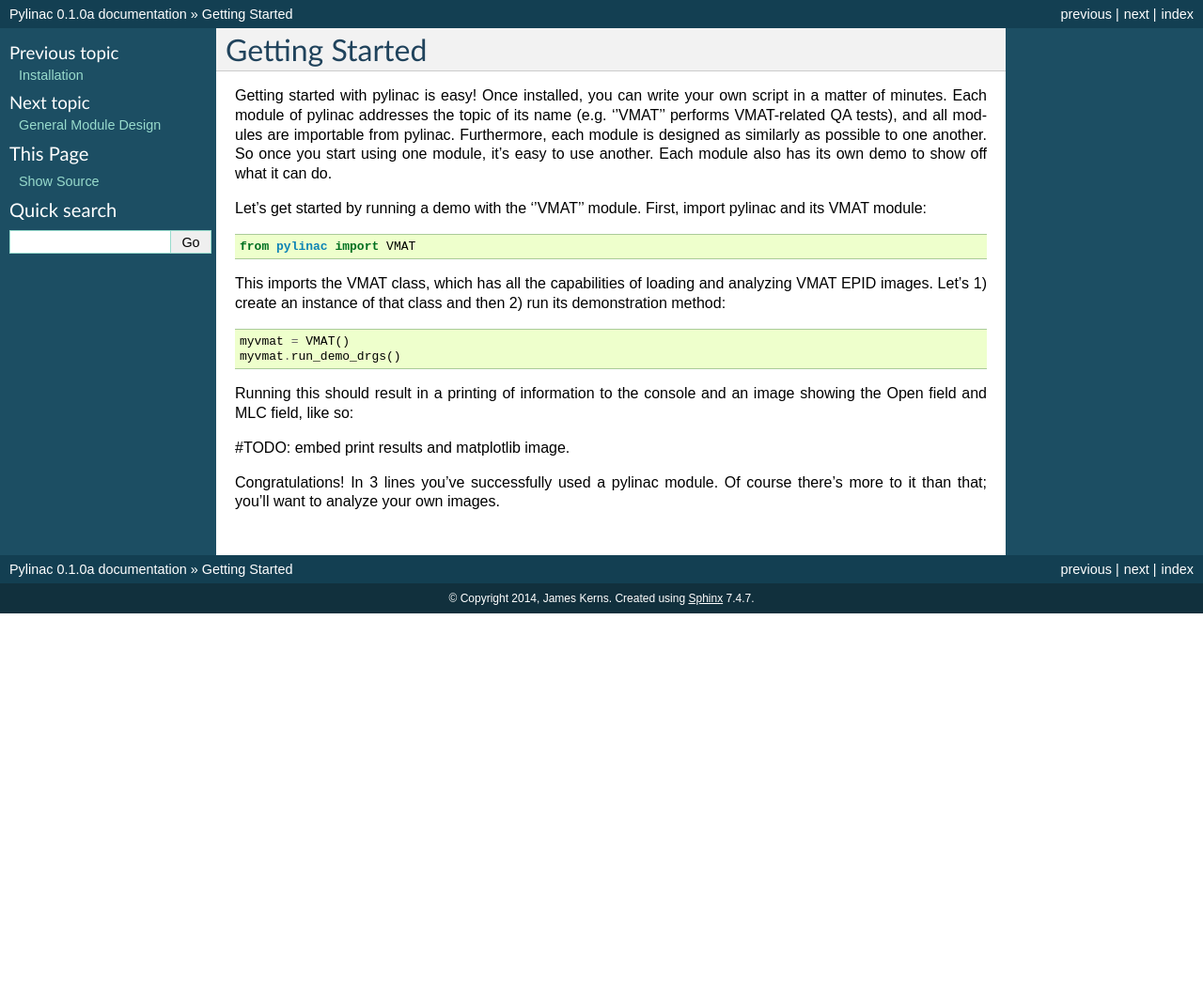
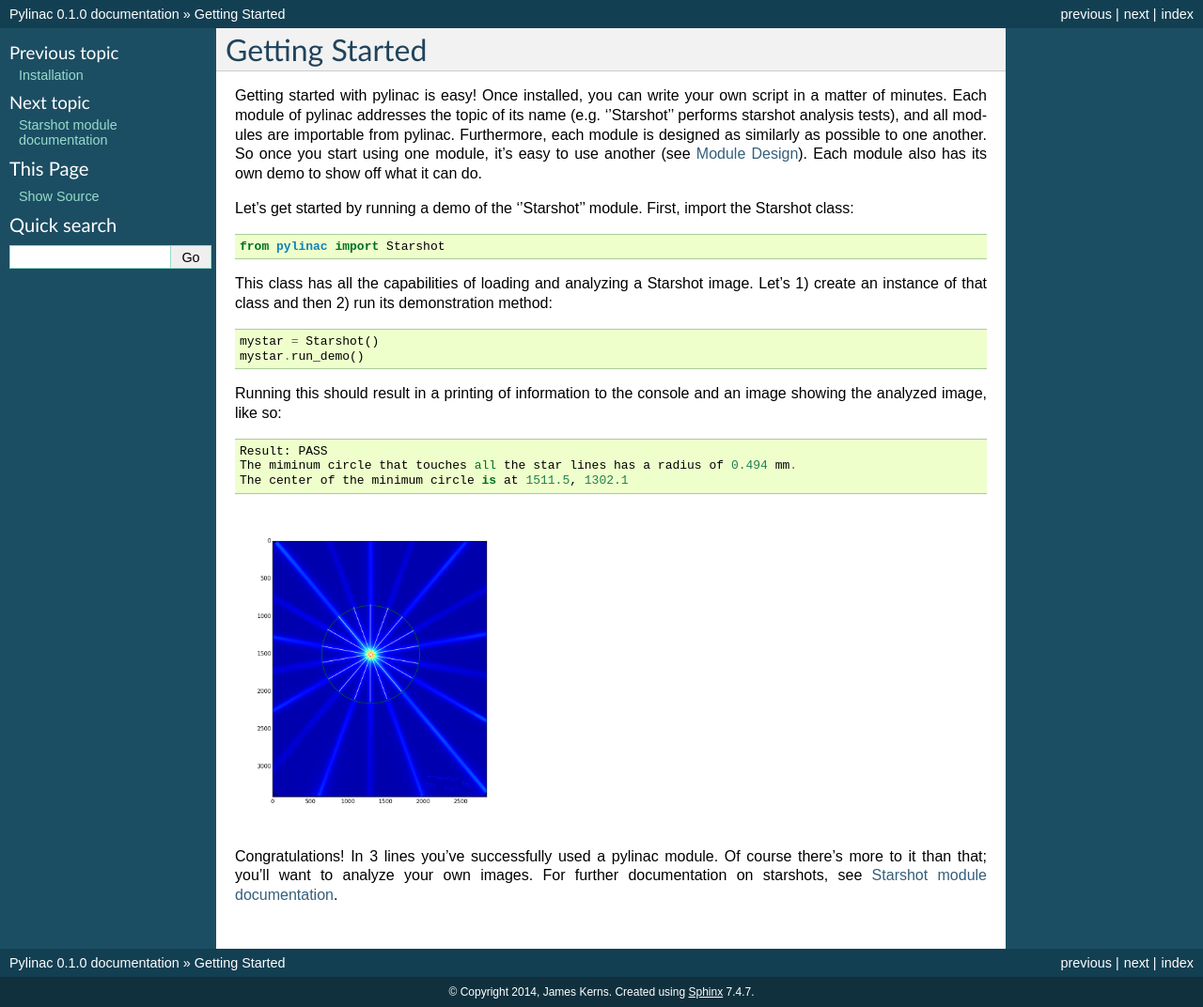
Before and after one commit to jrkerns/pylinac, a Sphinx documentation site: the page built from docs/source/getting_started.rst, in a window 1280 px wide. Shown: the whole page at 94% size. Built offline with Sphinx 7.4.7, drawn with Linux system fonts in a browser that asks for light colours; before the commit the page ends 900 px from its top, so only the background shows below that.

Commit message:
updated lots of documentation fixed typos updated readme badges

```diff
--- /dev/null
+++ b/CHANGES.txt
@@ -0,0 +1,6 @@
+V0.1.0, 10/18/14 -- Initial Release (beta)
+
+This is the initial release of Pylinac. It includes two modules for doing TG-142-related tasks:
+Starshot & VMAT QA
+
+Each new module will result in a bump in minor release, while bug fixes will bump revision number
--- a/docs/source/conf.py
+++ b/docs/source/conf.py
@@ -55,9 +55,11 @@ copyright = '2014, James Kerns'
 # built documents.
 #
 # The short X.Y version.
-version = '0.1'
+from pylinac import __version_info__
+version = str(__version_info__[:-1])
 # The full version, including alpha/beta/rc tags.
-release = '0.1.0a'
+from pylinac import __version__
+release = __version__
 
 # The language for content autogenerated by Sphinx. Refer to documentation
 # for a list of supported languages.
--- a/docs/source/getting_started.rst
+++ b/docs/source/getting_started.rst
@@ -1,27 +1,33 @@
-
+.. _getting_started:
 
 ===============
 Getting Started
 ===============
 
 Getting started with pylinac is easy! Once installed, you can write your own script in a matter of minutes. Each module of pylinac
-addresses the topic of its name (e.g. ''VMAT'' performs VMAT-related QA tests), and all modules are importable from pylinac. Furthermore,
-each module is designed as similarly as possible to one another. So once you start using one module,
-it's easy to use another. Each module also has its own demo to show off what it can do.
+addresses the topic of its name (e.g. ''Starshot'' performs starshot analysis tests), and all modules are importable from pylinac.
+Furthermore, each module is designed as similarly as possible to one another. So once you start using one module,
+it's easy to use another (see :ref:`module_design`). Each module also has its own demo to show off what it can do.
 
-Let's get started by running a demo with the ''VMAT'' module. First, import pylinac and its VMAT module::
+Let's get started by running a demo of the ''Starshot'' module. First, import the Starshot class::
 
-    from pylinac import VMAT
+    from pylinac import Starshot
 
-This imports the VMAT class, which has all the capabilities of loading and analyzing VMAT EPID images. Let's 1) create an instance of that
+This class has all the capabilities of loading and analyzing a Starshot image. Let's 1) create an instance of that
 class and then 2) run its demonstration method::
 
-    myvmat = VMAT()
-    myvmat.run_demo_drgs()
+    mystar = Starshot()
+    mystar.run_demo()
 
-Running this should result in a printing of information to the console and an image showing the Open field and MLC field, like so:
+Running this should result in a printing of information to the console and an image showing the analyzed image, like so::
 
-#TODO: embed print results and matplotlib image.
+    Result: PASS
+    The miminum circle that touches all the star lines has a radius of 0.494 mm.
+    The center of the minimum circle is at 1511.5, 1302.1
+
+.. image:: /images/analyzed_starshot.png
+   :height: 340
+   :width: 300
 
 Congratulations! In 3 lines you've successfully used a pylinac module. Of course there's more to it than that; you'll want to analyze your
-own images.
+own images. For further documentation on starshots, see :ref:`starshot_doc`.
--- a/docs/source/index.rst
+++ b/docs/source/index.rst
@@ -14,9 +14,8 @@ Contents:
    overview
    installation
    getting_started
-   module_design
    starshot_docs
-
+   vmat_docs
 
 
 Indices and tables
--- a/docs/source/starshot_docs.rst
+++ b/docs/source/starshot_docs.rst
@@ -1,3 +1,5 @@
+
+.. _starshot_doc:
 
 =============================
 Starshot module documentation
--- a/pylinac/__init__.py
+++ b/pylinac/__init__.py
@@ -2,6 +2,9 @@
 
 from __future__ import absolute_import
 import sys
+
+__version__ = '0.1.0'
+__version_info__ = (0,1,0)
 
 # Determine if using python 2 or 3 (mostly for incompatible name clashes like Tkinter/tkinter)
 running_py3 = sys.version_info[0] == 3
@@ -15,3 +18,4 @@ except ImportError:
 
 # import major packages into main namespace for convenience
 from pylinac.starshot.starshot import Starshot
+from pylinac.vmatqa.vmat import VMAT
```
Also changed, not shown: README.md (+12 -8 lines), docs/source/installation.rst (+9 -8 lines), docs/source/module_design.rst (deleted, +0 -14 lines), docs/source/module_documentation.rst (deleted, +0 -7 lines), docs/source/overview.rst (+32 -8 lines), setup.py (+5 -3 lines), docs/source/images/analyzed_starshot.png (added), docs/source/images/vmat_analyzed.png (added), 3 other files.
